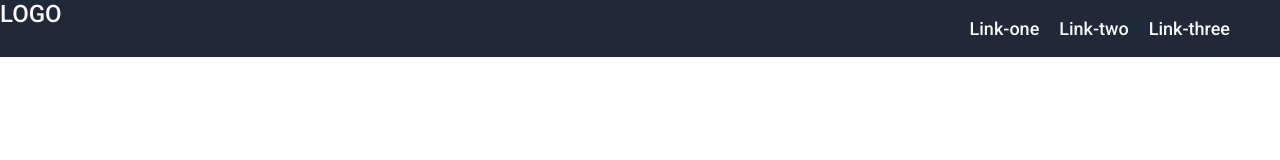
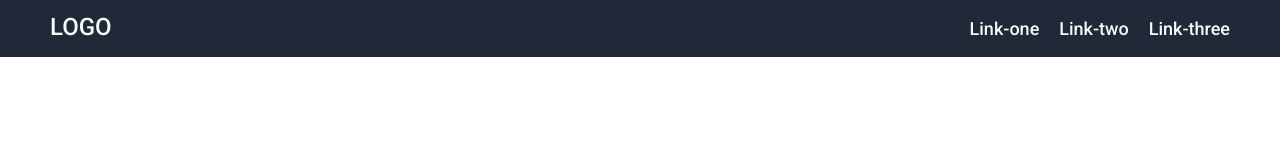
Before and after one commit to Thomo99/ccs-landing-page, a plain HTML site: page index.html in a window 1280 px wide. Drawn offline with Linux system fonts and the light colour scheme.

Commit message:
Logo fixed

```diff
--- a/styles.css
+++ b/styles.css
@@ -13,12 +13,13 @@ header{
     width: 100%;
     color: #F9FAF8;
     justify-content: space-between;
+    align-items: baseline;
 }
 
 
 .logo{
     font-size: 24px;
-
+    padding-left: 50px;
 }
 
 ul{
```
